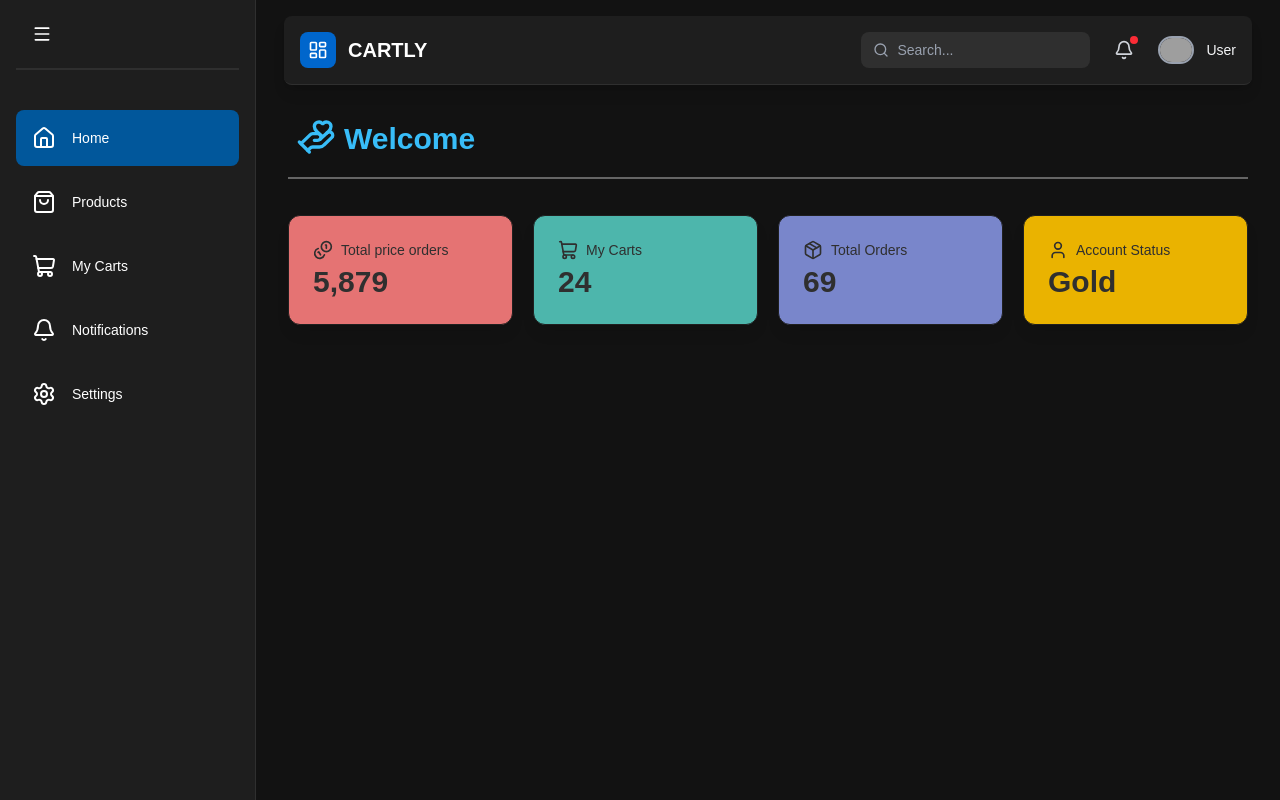
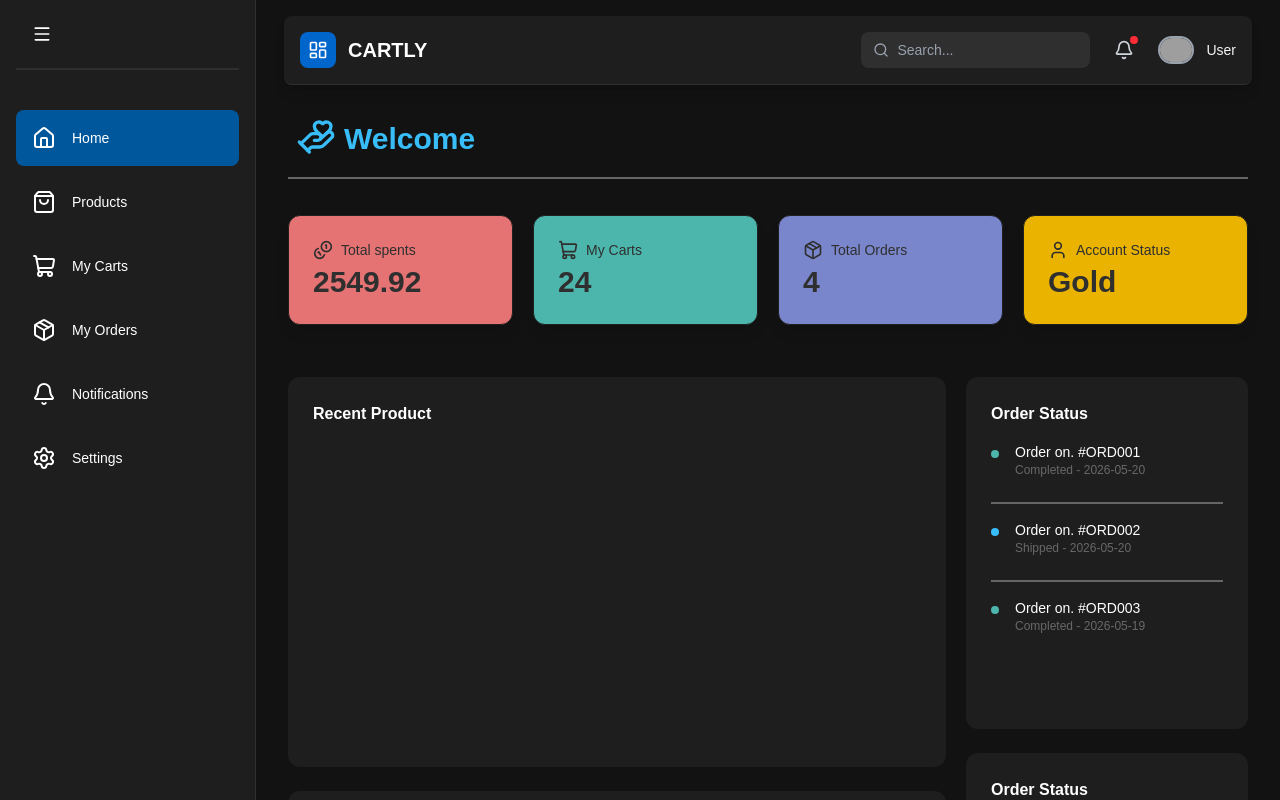
Before and after one commit to Junxeb/Dashboard-ecom, a Next.js app: page / in a window 1280 px wide. Built offline with nearby package versions, Linux system fonts and the light colour scheme; grey boxes are pictures that could not be loaded.

Commit message:
edit home page and add statcard

```diff
--- a/src/app/admin/page.tsx
+++ b/src/app/admin/page.tsx
@@ -14,7 +14,7 @@ export default function Home() {
           <div className='grid grid-cols-1 gap-5 sm:grid-cols-2 lg:grid-cols-4 mb-8'>
             <StatCard name='Total Sales' icon={Wallet} value="5,879" color_bg="#E57373" color_text="#2f2f2f" color_value="#2f2f2f"/>
             <StatCard name='Total Customer' icon={Users} value="24" color_bg="#4DB6AC" color_text="#2f2f2f" color_value="#2f2f2f"/>
-            <StatCard name='Total Product' icon={ShoppingBag} value="69" color_bg="#7986CB" color_text="#2f2f2f" color_value="#2f2f2f"/>
+            <StatCard name='Total Product' icon={ShoppingBag} value="28" color_bg="#7986CB" color_text="#2f2f2f" color_value="#2f2f2f"/>
             <StatCard name='Stock' icon={SquareActivity} value="Gold" color_bg="#EAB300" color_text="#2f2f2f" color_value="#2f2f2f"/>
           </div>
 
--- /dev/null
+++ b/src/app/carts/page.tsx
@@ -0,0 +1,7 @@
+import { div } from "framer-motion/client";
+
+export default function Carts() {
+    return (
+        <div>Carts</div>
+    )
+}
--- a/src/app/page.tsx
+++ b/src/app/page.tsx
@@ -1,13 +1,61 @@
 "use client"
 
-import react from "react";
-import { Bell, CoinsIcon, HandHeart, Package, ShoppingCart, User, Wallet } from "lucide-react";
+import React, { useEffect, useState } from "react";
+import { CoinsIcon, HandHeart, Package, ShoppingCart, User } from "lucide-react";
 import StatCard from "../../components/StatCard";
 import { useRouter } from "next/navigation";
+import { motion } from 'framer-motion';
+import { data } from "framer-motion/client";
 
 export default function Home() {
 
+  const [userCartData, setUserCartData] = useState();
+  const [userOrderData, setUserOrderData] = useState();
+
   const router = useRouter()
+
+  useEffect (() => {
+    fetch("/data.json")
+    .then((res) => res.json())
+    .then((data) => setUserCartData(data.userCarts))
+  }, []);
+
+  useEffect (() => {
+    fetch("/data.json")
+    .then((res) => res.json())
+    .then((data) => setUserOrderData(data.userOrders))
+  }, []);
+
+  // ใช้คำนวณจำนวนตะกร้า ของที่สั่ง เงินที่จ่ายทั้งหมด
+  const totalCarts = userCartData ? userCartData.length : 0;
+  const totalOrders = userOrderData ? userOrderData.filter(cart => ["Processing", "Shipped", "Completed"].includes(cart.status)).length : 0;
+  const totalSpent = userOrderData ? userOrderData.filter(cart => ["Processing", "Completed", "Shipped"].includes(cart.status)).reduce((sum,cart) => sum + cart.totalPrice, 0) : 0;
+
+  // ดึงเฉพาะ orderId จากทุกรายการสินค้าออกมาเป็นอาเรย์ เช่น ["CRT001", "CRT002", ...]
+  const ordersId = userOrderData ? userOrderData.map(order => order.orderId) : [];
+
+  // คำนวณค่าระดับของบัญชีตามจำนวนเงินที่จ่ายไป
+  let accountTier = "";
+  if (totalSpent >= 5000) {
+    accountTier = "Platinum";
+  } else if (totalSpent >= 2000) {
+    accountTier ="Gold";
+  } else if (totalSpent >= 500) {
+    accountTier ="Silver"
+  } else {
+    accountTier = "Standard"
+  }
+
+  const getStatusColor = (status: string) => {
+    switch (status) {
+      case "Completed" : return "bg-[#4DB6AC]";
+      case "Shipped" : return "bg-[#38BDF8]";
+      case "Processing" : return "bg-[#EAB300]";
+      default : return "bg-[#E57373]";
+    }
+  }
+
+
   return (
     <div className='flex-1 overflow-auto relative z-10'>
       <main className='max-w-7xl mx-auto py-4 px-4 lg:px-8'>
@@ -20,10 +68,84 @@ export default function Home() {
           <hr className="border-[#656565] border-1 mb-4" />
 
           <div className='grid grid-cols-1 gap-5 sm:grid-cols-2 lg:grid-cols-4 mb-8'>
-            <StatCard name='Total price orders' icon={CoinsIcon} value="5,879" color_bg="#E57373" color_text="#2f2f2f" color_value="#2f2f2f"/>
-            <StatCard name='My Carts' icon={ShoppingCart} value="24" color_bg="#4DB6AC" color_text="#2f2f2f" color_value="#2f2f2f" onClick={() => router.push('/orders')}/>
-            <StatCard name='Total Orders' icon={Package} value="69" color_bg="#7986CB" color_text="#2f2f2f" color_value="#2f2f2f"/>
-            <StatCard name='Account Status' icon={User} value="Gold" color_bg="#EAB300" color_text="#2f2f2f" color_value="#2f2f2f"/>
+            <StatCard name='Total spents' icon={CoinsIcon} value={totalSpent} color_bg="#E57373" color_text="#2f2f2f" color_value="#2f2f2f"/>
+            <StatCard name='My Carts' icon={ShoppingCart} value={totalCarts} color_bg="#4DB6AC" color_text="#2f2f2f" color_value="#2f2f2f" onClick={() => router.push('/carts')}/>
+            <StatCard name='Total Orders' icon={Package} value={totalOrders} color_bg="#7986CB" color_text="#2f2f2f" color_value="#2f2f2f" onClick={() => router.push('/orders')}/>
+            <StatCard name='Account Status' icon={User} value={accountTier} color_bg="#EAB300" color_text="#2f2f2f" color_value="#2f2f2f" onClick={() => router.push('/settings')}/>
+          </div>
+
+          <div className="flex flex-col lg:flex-row gap-5">
+            <div className="lg:w-[70%] space-y-6">
+              <motion.div className="bg-[#1e1e1e] p-6 rounded-xl border border-transparent"
+                whileHover = {{ y: -5 , boxShadow: '0px 10px 20px rgba(0, 0, 0, 0.5)',borderColor: '#01579b' }}
+              >
+                <h3 className="text-white font-semibold mb-4">Recent Product</h3>
+                <div className="h-[300px] flex items-center justify-center text-gray-500">
+                  {/* ใส่ table or list */}
+                </div>
+              </motion.div>
+
+              <motion.div className="bg-[#1e1e1e] p-6 rounded-xl border border-transparent"
+                whileHover = {{ y: -5 , boxShadow: '0px 10px 20px rgba(0, 0, 0, 0.5)',borderColor: '#01579b' }}
+              >
+                <h3 className="text-white font-semibold mb-4">Recent Product</h3>
+                <div className="space-y-4">
+                  <div className="p-4 bg-[#121212] rounded-lg">Product A - $ 200</div>
+                  <div className="p-4 bg-[#121212] rounded-lg">Product A - $ 200</div>
+                  <div className="p-4 bg-[#121212] rounded-lg">Product A - $ 200</div>
+                </div>
+              </motion.div>
+            </div>
+
+            <div className="lg:w-[30%] space-y-6">
+              <motion.div className="lg:h-[50%] bg-[#1e1e1e] p-6 rounded-xl border border-transparent"
+                whileHover = {{ y: -5 , boxShadow: '0px 10px 20px rgba(0, 0, 0, 0.5)',borderColor: '#01579b' }}
+                onClick={() => router.push('/orders')}
+              >
+                <h4 className="text-white font-semibold mb-4" >Order Status</h4>
+                <ul className="space-y-6 relative">
+                  {/* ทำเส้น Timeline สีฟ้า */}
+                  {userOrderData && userOrderData.slice(0,3).map((order,index) => (
+                    <React.Fragment key={order.orderId}>
+                      <li className="flex gap-4 relative">
+                        <div className={`w-2 h-2 rounded-full mt-2 z-10 ${getStatusColor(order.status)}`}></div>
+                        <div>
+                          <p className="text-sm text-white">Order on. #{order.orderId}</p>
+                          <p className="text-xs text-[#686868]">{order.status} - {order.date}</p>
+                        </div>
+                      </li>
+                      {index < (userOrderData ? userOrderData.slice(0, 3).length - 1 : 0) && <hr className="border-[#656565] border-1 mb-4" />}
+
+                    </React.Fragment>
+                  ))}
+
+                </ul>
+              </motion.div>
+
+              <motion.div className="lg:h-[46.55%] bg-[#1e1e1e] p-6 rounded-xl border border-transparent"
+                whileHover = {{ y: -5 , boxShadow: '0px 10px 20px rgba(0, 0, 0, 0.5)',borderColor: '#01579b' }}
+              >
+                <h4 className="text-white font-semibold mb-4" >Order Status</h4>
+                <ul className="space-y-6 relative">
+                  {/* ทำเส้น Timeline สีฟ้า */}
+                  <li className="flex gap-4 relative">
+                    <div className="w-2 h-2 rounded-full bg-[#38BDF8] mt-2 z-10"></div>
+                    <div>
+                      <p className="text-sm text-white">0rder #1234</p>
+                      <p className="text-xs text-[#686868]">Shipped - 2 mins ago</p>
+                    </div>
+                  </li>
+                  <hr className="border-[#656565] border-1 mb-4" />
+                  <li className="flex gap-4">
+                    <div className="w-2 h-2 rounded-full bg-[#EAB300] mt-2 z-10"></div>
+                    <div>
+                      <p className="text-sm text-white">0rder #7895</p>
+                      <p className="text-xs text-[#686868]">Processing - 1 hour ago</p>
+                    </div>
+                  </li>
+                </ul>
+              </motion.div>
+            </div>
           </div>
         </div>
       </main>
--- a/src/layout/SideBar.tsx
+++ b/src/layout/SideBar.tsx
@@ -1,6 +1,6 @@
 "use client";
 
-import { Bell, Coins, House, Info, LayoutDashboardIcon, Menu, Settings, ShoppingBag, ShoppingCart, Users } from "lucide-react";
+import { Bell, Coins, House, Info, LayoutDashboardIcon, Menu, Package, Settings, ShoppingBag, ShoppingCart, Users } from "lucide-react";
 import Link from "next/link";
 import { usePathname } from "next/navigation";
 import React, { useState } from "react";
@@ -14,7 +14,8 @@ type NavItems = {
 const navItems: NavItems[] = [
     { icon: <House />, name: "Home", path: "/" },
     { icon: <ShoppingBag />, name: "Products", path: "/products" },
-    { icon: <ShoppingCart />, name: "My Carts", path: "/orders" },
+    { icon: <ShoppingCart />, name: "My Carts", path: "/carts" },
+    { icon: <Package />, name: "My Orders", path: "/orders"},
     { icon: <Bell />, name: "Notifications", path: "/notifications" },
     { icon: <Settings />, name: "Settings", path: "/settings" },
 ]
```
